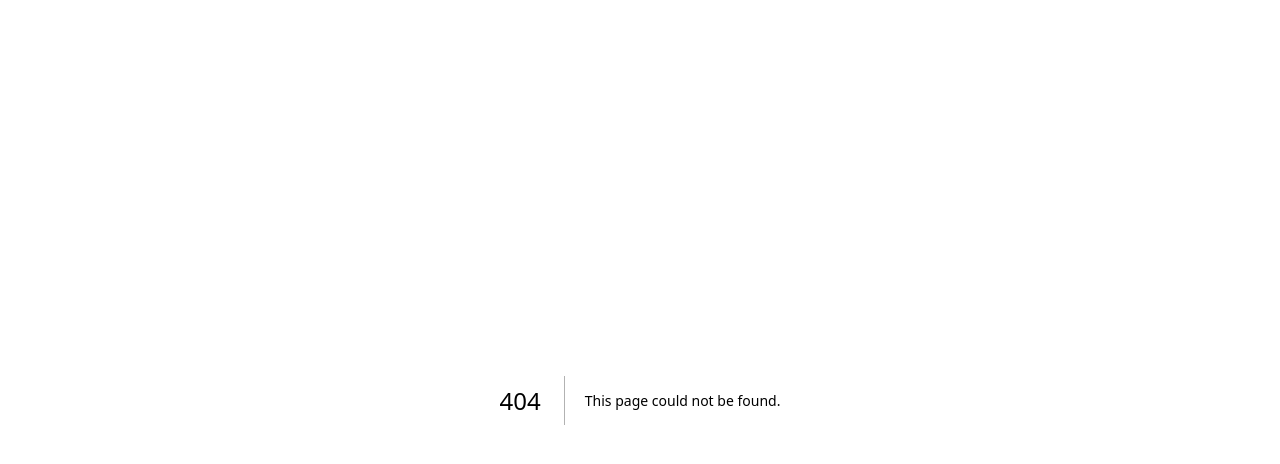
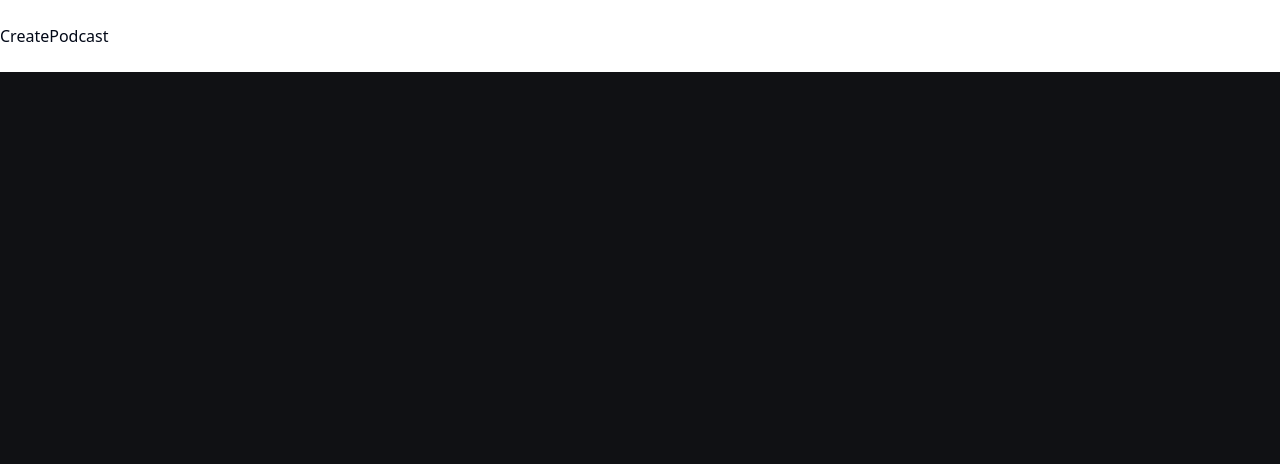
Before and after one commit to rainingchicken/AI-Podcast, a Next.js app: page /create-podcast in a window 1280 px wide. Before the commit this address had no page. Shown: the top 464 px of the page. Built offline with nearby package versions, Linux system fonts and the light colour scheme.

Commit message:
layout tsx, auth and root folders, frontend routes

```diff
--- /dev/null
+++ b/app/(auth)/layout.tsx
@@ -0,0 +1,11 @@
+export default function RootLayout({
+  children,
+}: Readonly<{
+  children: React.ReactNode;
+}>) {
+  return (
+    <main>
+      {children} {/*MAIN*/}
+    </main>
+  );
+}
--- /dev/null
+++ b/app/(root)/create-podcast/page.tsx
@@ -0,0 +1,7 @@
+import React from "react";
+
+const CreatePodcast = () => {
+  return <div>CreatePodcast</div>;
+};
+
+export default CreatePodcast;
--- /dev/null
+++ b/app/(root)/discover/page.tsx
@@ -0,0 +1,7 @@
+import React from "react";
+
+const Discover = () => {
+  return <div>Discover</div>;
+};
+
+export default Discover;
--- /dev/null
+++ b/app/(root)/layout.tsx
@@ -0,0 +1,15 @@
+export default function RootLayout({
+  children,
+}: Readonly<{
+  children: React.ReactNode;
+}>) {
+  return (
+    <div>
+      <main>
+        <p className="text-white-1">LEFT SIDEBAR</p>
+        {children} {/*MAIN*/}
+        <p className="text-white-1">RIGHT SIDEBAR</p>
+      </main>
+    </div>
+  );
+}
--- /dev/null
+++ b/app/(root)/profile/[podcastId]/page.tsx
@@ -0,0 +1,7 @@
+import React from "react";
+
+const PodcastDetails = ({ params }: { params: { podcastId: string } }) => {
+  return <p>Podcast details for ${params.podcastId}</p>;
+};
+
+export default PodcastDetails;
--- /dev/null
+++ b/app/(root)/profile/page.tsx
@@ -0,0 +1,7 @@
+import React from "react";
+
+const Profile = () => {
+  return <div>Profile</div>;
+};
+
+export default Profile;
```
Also changed, not shown: app/(root)/page.tsx (renamed from app/page.tsx).
